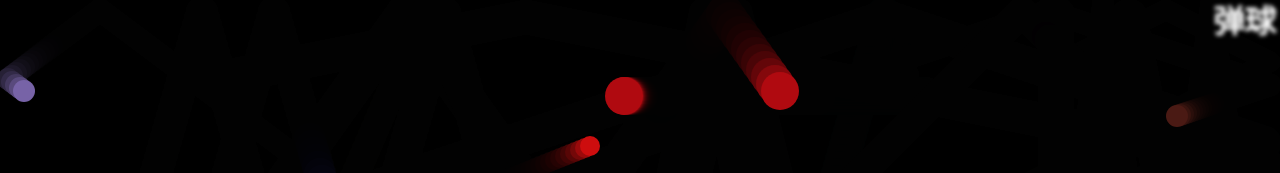
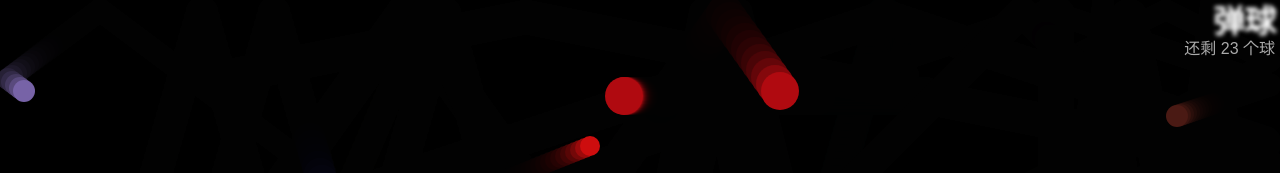
Before and after one commit to gaoxing888/Star, a plain HTML site: page index.html in a window 1280 px wide. Shown: the top 173 px of the page. Drawn offline with Linux system fonts and the light colour scheme.

Commit message:
third update

```diff
--- a/index.html
+++ b/index.html
@@ -9,6 +9,7 @@
 
   <body>
     <h1>弹球</h1>
+    <p></p>
     <canvas></canvas>
   </body>
 </html>
--- a/main.js
+++ b/main.js
@@ -6,6 +6,7 @@ const BALLS_COUNT = 25;
 const BALL_SIZE_MIN = 10;
 const BALL_SIZE_MAX = 20;
 const BALL_SPEED_MAX = 7;
+const para = document.querySelector('p');
 // 设定画布长宽
 const width = canvas.width = window.innerWidth;
 const height = canvas.height = window.innerHeight;
@@ -146,7 +147,7 @@ EvilCircle.prototype.collisionDetect = function() {
         if (distance < this.size + balls[j].size) {
           balls[j].exists = false;
           count--;
-
+          para.textContent = '还剩 ' + count + ' 个球';
         }
     }
   }
--- a/style.css
+++ b/style.css
@@ -23,3 +23,10 @@ h1 {
   color: transparent;
   text-shadow: 0 0 4px white;
 }
+p {
+  position: absolute;
+  margin: 0;
+  top: 35px;
+  right: 5px;
+  color: #aaa;
+}
```
